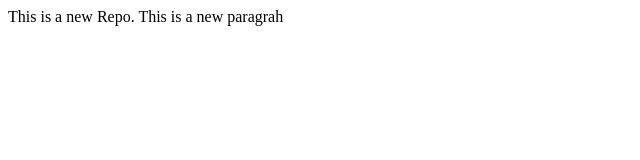
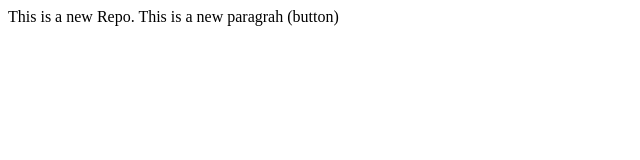
Before and after one commit to Aftab-Tigadi/LocalRepo, a plain HTML site: page index.html in a window 1280 px wide. Shown: the full height of the page, 0-640 px from the left. Drawn offline with Linux system fonts and the light colour scheme.

```diff
--- a/index.html
+++ b/index.html
@@ -1,2 +1,2 @@
 <pa>This is a new Repo.</pa>
-<pa>This is a new paragrah</pa>
+<pa>This is a new paragrah (button)</pa>
```
